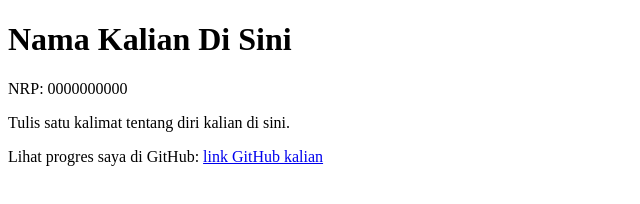
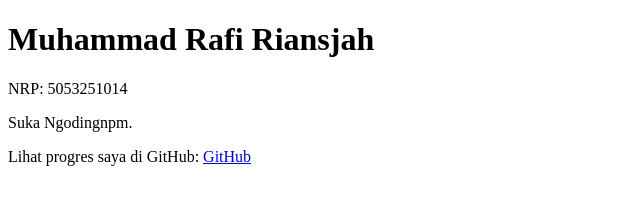
Before and after one commit to RafiRiansjah/pweb-5053251014, a website: page m00/index.html in a window 1280 px wide. Shown: the whole page, without its empty margins (0-640 px from the left). Drawn offline with Linux system fonts and the light colour scheme.

Commit message:
Selesaikan pertemuan 0

```diff
--- a/m00/index.html
+++ b/m00/index.html
@@ -3,14 +3,14 @@
 <head>
   <meta charset="utf-8">
   <meta name="viewport" content="width=device-width, initial-scale=1">
-  <title>Untitled</title>
+  <title>Taman Baca Rw04</title>
 </head>
 <body>
 
-  <h1 id="nama">Nama Kalian Di Sini</h1>
-  <p id="nrp">NRP: 0000000000</p>
-  <p id="bio">Tulis satu kalimat tentang diri kalian di sini.</p>
-  <p>Lihat progres saya di GitHub: <a id="github" href="#">link GitHub kalian</a></p>
+  <h1 id="nama">Muhammad Rafi Riansjah</h1>
+  <p id="nrp">NRP: 5053251014</p>
+  <p id="bio">Suka Ngodingnpm.</p>
+  <p>Lihat progres saya di GitHub: <a id="github" href="https://github.com/RafiRiansjah">GitHub</a></p>
 
 </body>
 </html>
```
